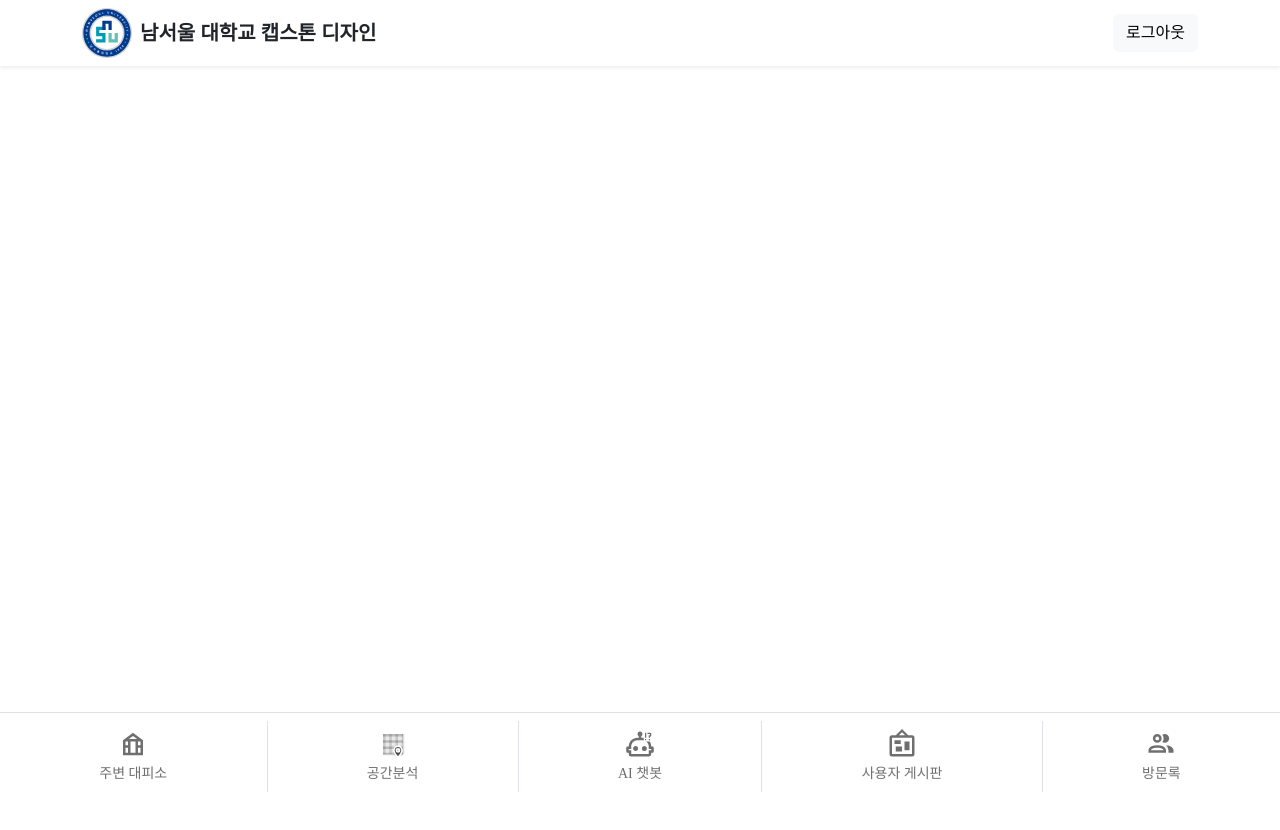
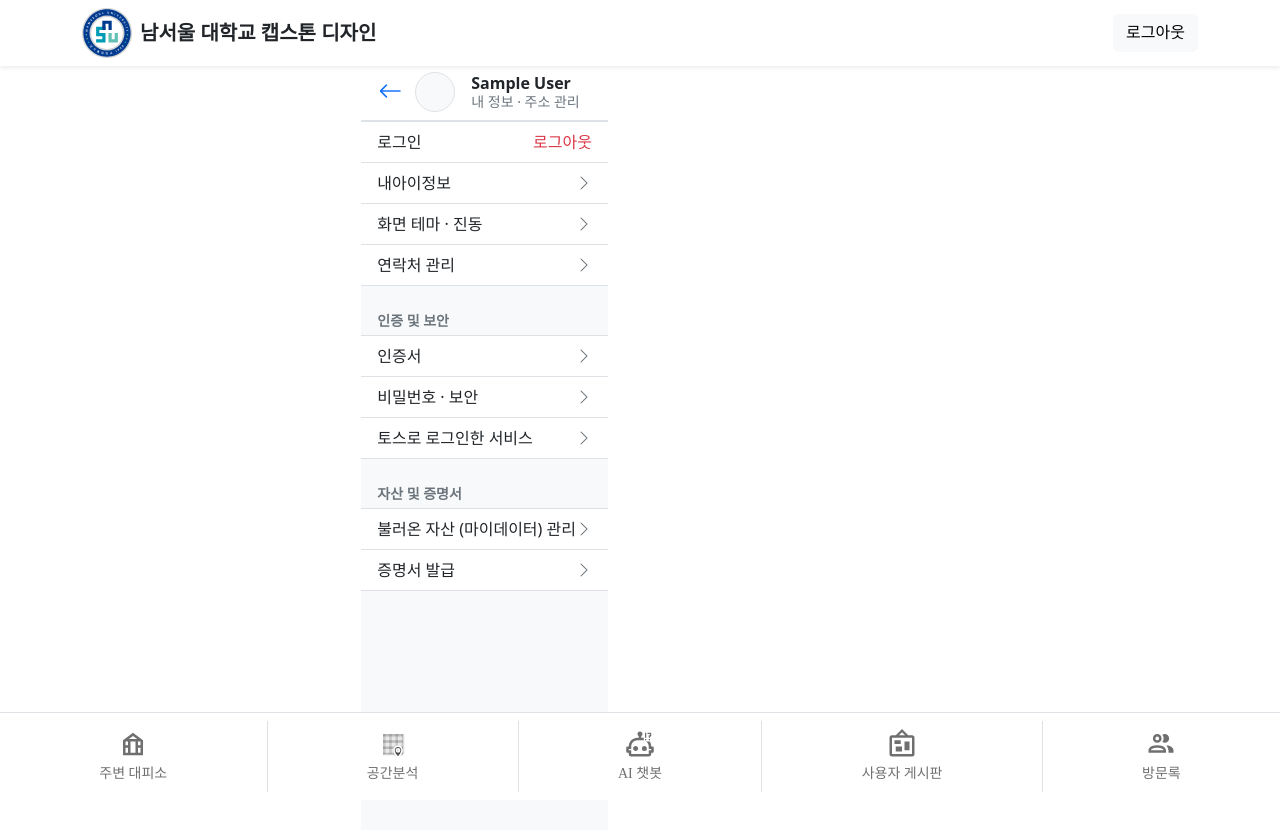
Before and after one commit to jsb3182/gis3dproject_version2_nsu_graduation, a Vue app in the folder fronteend/fronted/: page /mypage in a window 1280 px wide. Shown: the top 830 px of the page. Built offline with nearby package versions, Linux system fonts and the light colour scheme; sample sign-in values are in the browser's storage; a web font is replaced by a local one.

Commit message:
주요 변경사항 4가지 (좌표 변환, 메모리 최적화, GeoServer 설정, 디버깅 로그) 문제와 해결 방법 상세 설명 영향받는 파일 목록 현재 활성 레이어 7개 목록 테스트 완료 항목 체크리스트

```diff
--- a/fronteend/fronted/src/App.vue
+++ b/fronteend/fronted/src/App.vue
@@ -110,7 +110,9 @@
     <!-- ===============================
          🧭 Main (헤더/푸터 사이 컨텐츠 영역)
          =============================== -->
-
+    <main id="main" :class="{ 'auth-page': isAuthRoute }">
+      <RouterView />
+    </main>
 
     <!-- ===============================
          🦶 Footer (하단 고정 네비게이션)
```
Also changed, not shown: fronteend/fronted/.claude/settings.local.json.
